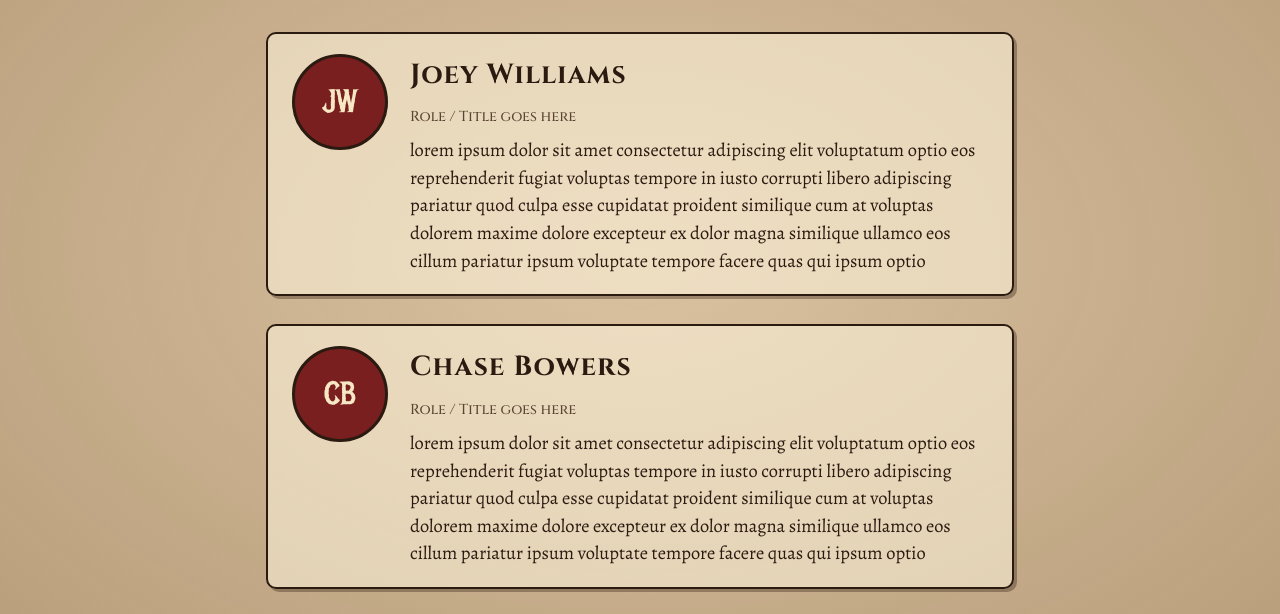
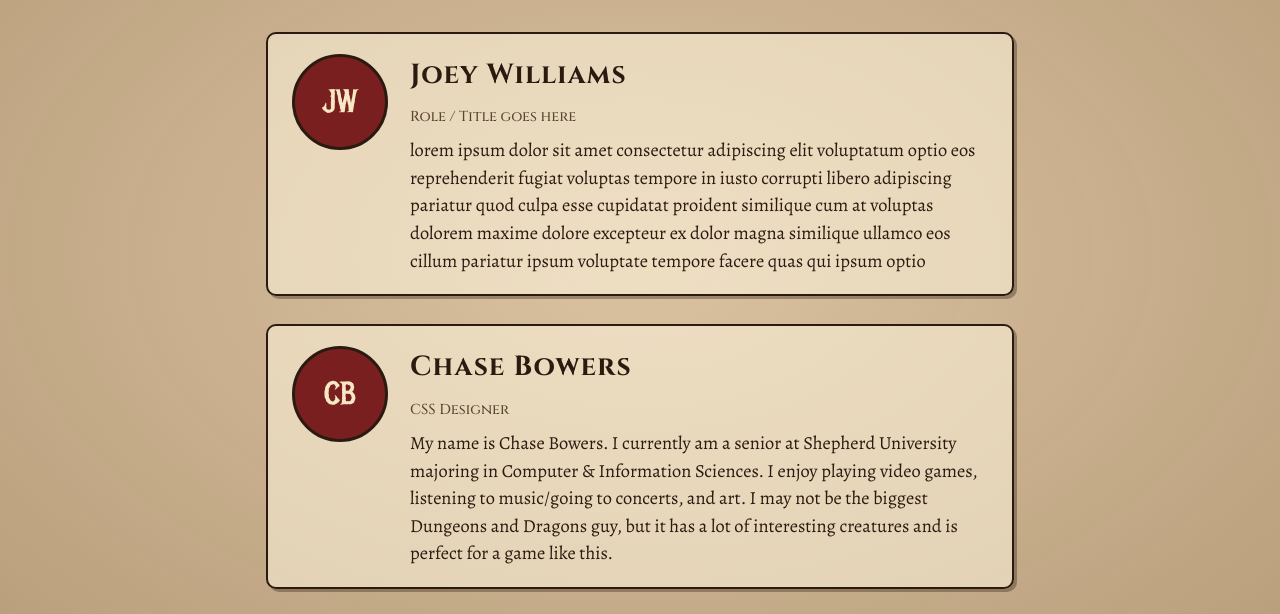
Before and after one commit to dmkelle1/DungeonsAndDragle, a plain HTML site: page about_us.html in a window 1280 px wide. Shown: the part 147-761 px from the top of the page. Drawn offline with nearby package versions, Linux system fonts and the light colour scheme.

Commit message:
Update about_us.html

```diff
--- a/about_us.html
+++ b/about_us.html
@@ -39,9 +39,9 @@
             <div class="avatar" aria-hidden="true">CB</div>
             <div class="member-body">
                 <h2>Chase Bowers</h2>
-                <p class="role">Role / Title goes here</p>
+                <p class="role">CSS Designer</p>
                 <p>
-                    lorem ipsum dolor sit amet consectetur adipiscing elit voluptatum optio eos reprehenderit fugiat voluptas tempore in iusto corrupti libero adipiscing pariatur quod culpa esse cupidatat proident similique cum at voluptas dolorem maxime dolore excepteur ex dolor magna similique ullamco eos cillum pariatur ipsum voluptate tempore facere quas qui ipsum optio
+                    My name is Chase Bowers. I currently am a senior at Shepherd University majoring in Computer & Information Sciences. I enjoy playing video games, listening to music/going to concerts, and art. I may not be the biggest Dungeons and Dragons guy, but it has a lot of interesting creatures and is perfect for a game like this.
                 </p>
             </div>
         </article>
```
